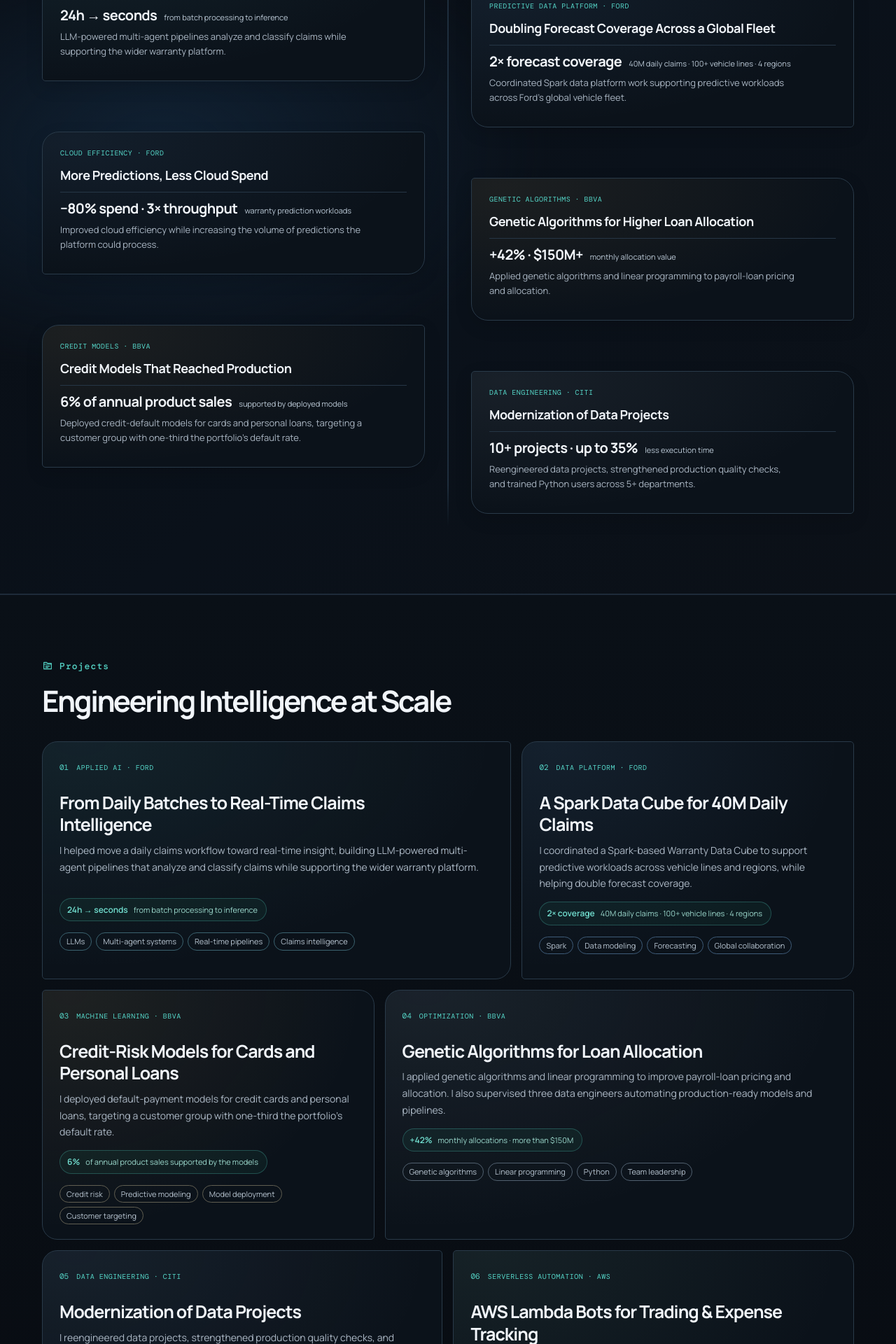
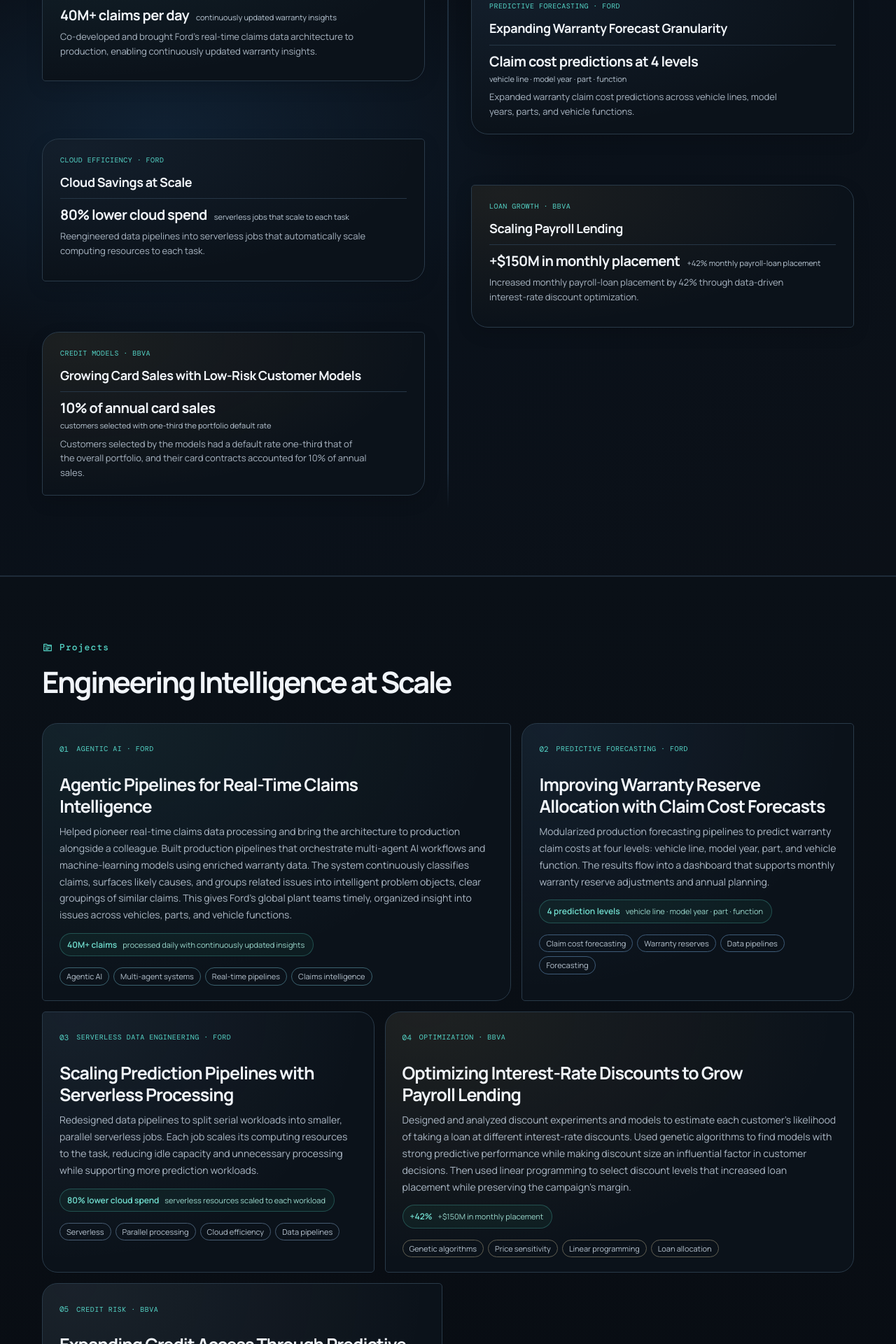
Before and after one commit to RodolfoRbl/portfolio-website, a Next.js app: page / in a window 1280 px wide. Shown: the part 2380-4300 px from the top of the page at 70% size. Built offline with nearby package versions, Linux system fonts and the light colour scheme.

Commit message:
Update portfolio achievements and projects

```diff
--- a/src/data/portfolio.ts
+++ b/src/data/portfolio.ts
@@ -17,9 +17,9 @@
     logo: "/logos/ford.png",
     logoClass: "ford-logo",
     highlights: [
-      "Cut warranty insight latency from 24 hours to seconds across a platform serving 40M claims daily.",
-      "Built LLM multi-agent workflows for claims classification and root-cause analysis.",
-      "Coordinated predictive data platform work spanning 100+ vehicle lines and four regions.",
+      "Built LLM-powered multi-agent workflows for claims classification and root-cause analysis.",
+      "Enabled real-time warranty insights, cutting latency from 24 hours to seconds on a platform processing 40M+ claims daily.",
+      "Advanced predictive data platform capabilities across 100+ vehicle lines and four regions.",
       "Reduced cloud spend by 80% and tripled prediction throughput.",
     ],
   },
@@ -31,10 +31,12 @@
     logo: "/logos/bbva.png",
     logoClass: "bbva-logo",
     highlights: [
-      "Raised monthly payroll-loan allocation by 42%, reaching more than $150M.",
+      "Increased monthly payroll-loan placement by 42%, generating $150M in incremental monthly placement.",
+      "Deployed credit-risk models that contributed to 10% of annual credit card sales.",
       "Applied genetic algorithms and linear programming to pricing and allocation.",
-      "Built credit-default models and reusable Python data science and ETL tools.",
-      "Supervised three data engineers; models contributed to 6% annual product sales.",
+      "Built credit-default models to strengthen lending decisions.",
+      "Developed reusable Python data science and ETL tools to scale analytical workflows.",
+      "Led model production validation with Data Engineers, adapting models to BBVA’s platform and monthly workflows.",
     ],
   },
   {
@@ -45,8 +47,8 @@
     logo: "/logos/citi.png",
     logoClass: "citi-logo",
     highlights: [
-      "Reengineered 10+ data projects, reducing execution time by up to 35%.",
-      "Improved data quality and automated workflows across more than five departments.",
+      "Reengineered 10+ data projects to strengthen production data quality and automation.",
+      "Scaled automated workflows across more than five departments.",
       "Led Python training for BI, regulatory reporting, and predictive modeling teams.",
     ],
   },
@@ -58,8 +60,8 @@
     logo: "/logos/summa.png",
     logoClass: "summa-logo",
     highlights: [
-      "Automated monthly processing, reducing delivery time from days to hours.",
-      "Automated premium and claims workflows.",
+      "Streamlined monthly claims processing, cutting delivery cycles from days to hours.",
+      "Digitized premium and claims workflows to improve processing consistency and operational control.",
       "Created interactive dashboards to monitor reinsurance contracts.",
     ],
   },
@@ -99,63 +101,53 @@
 export const achievements: Achievement[] = [
   {
     type: "REAL-TIME AI · FORD",
-    title: "Real-Time Claims Intelligence",
-    metric: "24h → seconds",
-    detail: "from batch processing to inference",
+    title: "Pioneering Real-Time Claims Processing",
+    metric: "40M+ claims per day",
+    detail: "continuously updated warranty insights",
     description:
-      "LLM-powered multi-agent pipelines analyze and classify claims while supporting the wider warranty platform.",
+      "Co-developed and brought Ford’s real-time claims data architecture to production, enabling continuously updated warranty insights.",
     category: "ai-math",
     tone: "cat-ai",
   },
   {
-    type: "PREDICTIVE DATA PLATFORM · FORD",
-    title: "Doubling Forecast Coverage Across a Global Fleet",
-    metric: "2× forecast coverage",
-    detail: "40M daily claims · 100+ vehicle lines · 4 regions",
+    type: "PREDICTIVE FORECASTING · FORD",
+    title: "Expanding Warranty Forecast Granularity",
+    metric: "Claim cost predictions at 4 levels",
+    detail: "vehicle line · model year · part · function",
     description:
-      "Coordinated Spark data platform work supporting predictive workloads across Ford’s global vehicle fleet.",
+      "Expanded warranty claim cost predictions across vehicle lines, model years, parts, and vehicle functions.",
     category: "engineering",
     tone: "cat-engineering",
   },
   {
     type: "CLOUD EFFICIENCY · FORD",
-    title: "More Predictions, Less Cloud Spend",
-    metric: "−80% spend · 3× throughput",
-    detail: "warranty prediction workloads",
+    title: "Cloud Savings at Scale",
+    metric: "80% lower cloud spend",
+    detail: "serverless jobs that scale to each task",
     description:
-      "Improved cloud efficiency while increasing the volume of predictions the platform could process.",
+      "Reengineered data pipelines into serverless jobs that automatically scale computing resources to each task.",
     category: "engineering",
     tone: "cat-engineering",
   },
   {
-    type: "GENETIC ALGORITHMS · BBVA",
-    title: "Genetic Algorithms for Higher Loan Allocation",
-    metric: "+42% · $150M+",
-    detail: "monthly allocation value",
+    type: "LOAN GROWTH · BBVA",
+    title: "Scaling Payroll Lending",
+    metric: "+$150M in monthly placement",
+    detail: "+42% monthly payroll-loan placement",
     description:
-      "Applied genetic algorithms and linear programming to payroll-loan pricing and allocation.",
+      "Increased monthly payroll-loan placement by 42% through data-driven interest-rate discount optimization.",
     category: "ai-math",
     tone: "cat-optimization",
   },
   {
     type: "CREDIT MODELS · BBVA",
-    title: "Credit Models That Reached Production",
-    metric: "6% of annual product sales",
-    detail: "supported by deployed models",
+    title: "Growing Card Sales with Low-Risk Customer Models",
+    metric: "10% of annual card sales",
+    detail: "customers selected with one-third the portfolio default rate",
     description:
-      "Deployed credit-default models for cards and personal loans, targeting a customer group with one-third the portfolio’s default rate.",
+      "Customers selected by the models had a default rate one-third that of the overall portfolio, and their card contracts accounted for 10% of annual sales.",
     category: "ai-math",
     tone: "cat-optimization",
-  },
-  {
-    type: "DATA ENGINEERING · CITI",
-    title: "Modernization of Data Projects",
-    metric: "10+ projects · up to 35%",
-    detail: "less execution time",
-    description:
-      "Reengineered data projects, strengthened production quality checks, and trained Python users across 5+ departments.",
-    category: "leadership",
-    tone: "cat-leadership",
   },
 ];
 
@@ -173,69 +165,58 @@
 export const projects: Project[] = [
   {
     number: "01",
-    type: "APPLIED AI · FORD",
-    title: "From Daily Batches to Real-Time Claims Intelligence",
+    type: "AGENTIC AI · FORD",
+    title: "Agentic Pipelines for Real-Time Claims Intelligence",
     description:
-      "I helped move a daily claims workflow toward real-time insight, building LLM-powered multi-agent pipelines that analyze and classify claims while supporting the wider warranty platform.",
-    result: "24h → seconds",
-    resultDetail: "from batch processing to inference",
-    tags: ["LLMs", "Multi-agent systems", "Real-time pipelines", "Claims intelligence"],
+      "Helped pioneer real-time claims data processing and bring the architecture to production alongside a colleague. Built production pipelines that orchestrate multi-agent AI workflows and machine-learning models using enriched warranty data. The system continuously classifies claims, surfaces likely causes, and groups related issues into intelligent problem objects, clear groupings of similar claims. This gives Ford’s global plant teams timely, organized insight into issues across vehicles, parts, and vehicle functions.",
+    result: "40M+ claims",
+    resultDetail: "processed daily with continuously updated insights",
+    tags: ["Agentic AI", "Multi-agent systems", "Real-time pipelines", "Claims intelligence"],
     tone: "project-ai",
   },
   {
     number: "02",
-    type: "DATA PLATFORM · FORD",
-    title: "A Spark Data Cube for 40M Daily Claims",
+    type: "PREDICTIVE FORECASTING · FORD",
+    title: "Improving Warranty Reserve Allocation with Claim Cost Forecasts",
     description:
-      "I coordinated a Spark-based Warranty Data Cube to support predictive workloads across vehicle lines and regions, while helping double forecast coverage.",
-    result: "2× coverage",
-    resultDetail: "40M daily claims · 100+ vehicle lines · 4 regions",
-    tags: ["Spark", "Data modeling", "Forecasting", "Global collaboration"],
+      "Modularized production forecasting pipelines to predict warranty claim costs at four levels: vehicle line, model year, part, and vehicle function. The results flow into a dashboard that supports monthly warranty reserve adjustments and annual planning.",
+    result: "4 prediction levels",
+    resultDetail: "vehicle line · model year · part · function",
+    tags: ["Claim cost forecasting", "Warranty reserves", "Data pipelines", "Forecasting"],
     tone: "project-data",
   },
   {
     number: "03",
-    type: "MACHINE LEARNING · BBVA",
-    title: "Credit-Risk Models for Cards and Personal Loans",
+    type: "SERVERLESS DATA ENGINEERING · FORD",
+    title: "Scaling Prediction Pipelines with Serverless Processing",
     description:
-      "I deployed default-payment models for credit cards and personal loans, targeting a customer group with one-third the portfolio’s default rate.",
-    result: "6%",
-    resultDetail: "of annual product sales supported by the models",
-    tags: ["Credit risk", "Predictive modeling", "Model deployment", "Customer targeting"],
-    tone: "project-optimization",
+      "Redesigned data pipelines to split serial workloads into smaller, parallel serverless jobs. Each job scales its computing resources to the task, reducing idle capacity and unnecessary processing while supporting more prediction workloads.",
+    result: "80% lower cloud spend",
+    resultDetail: "serverless resources scaled to each workload",
+    tags: ["Serverless", "Parallel processing", "Cloud efficiency", "Data pipelines"],
+    tone: "project-engineering",
   },
   {
     number: "04",
     type: "OPTIMIZATION · BBVA",
-    title: "Genetic Algorithms for Loan Allocation",
+    title: "Optimizing Interest-Rate Discounts to Grow Payroll Lending",
     description:
-      "I applied genetic algorithms and linear programming to improve payroll-loan pricing and allocation. I also supervised three data engineers automating production-ready models and pipelines.",
+      "Designed and analyzed discount experiments and models to estimate each customer’s likelihood of taking a loan at different interest-rate discounts. Used genetic algorithms to find models with strong predictive performance while making discount size an influential factor in customer decisions. Then used linear programming to select discount levels that increased loan placement while preserving the campaign’s margin.",
     result: "+42%",
-    resultDetail: "monthly allocations · more than $150M",
-    tags: ["Genetic algorithms", "Linear programming", "Python", "Team leadership"],
-    tone: "project-leadership",
+    resultDetail: "+$150M in monthly placement",
+    tags: ["Genetic algorithms", "Price sensitivity", "Linear programming", "Loan allocation"],
+    tone: "project-optimization",
   },
   {
     number: "05",
-    type: "DATA ENGINEERING · CITI",
-    title: "Modernization of Data Projects",
+    type: "CREDIT RISK · BBVA",
+    title: "Expanding Credit Access Through Predictive Risk Models",
     description:
-      "I reengineered data projects, strengthened production quality checks, and helped teams across the business build confidence with Python automation.",
-    result: "Up to 35%",
-    resultDetail: "less execution time · teams across 5+ departments",
-    tags: ["Python", "Data pipelines", "Quality controls", "Team enablement"],
-    tone: "project-engineering",
-  },
-  {
-    number: "06",
-    type: "SERVERLESS AUTOMATION · AWS",
-    title: "AWS Lambda Bots for Trading & Expense Tracking",
-    description:
-      "I deployed multi-purpose Telegram bots on AWS Lambda for trading, personal finance, expense logging, and customer-service workflows.",
-    result: "AWS Lambda",
-    resultDetail: "serverless bots for everyday tasks",
-    tags: ["AWS Lambda", "Telegram bots", "Serverless", "Automation"],
-    tone: "project-automation",
+      "Led model delivery from feature development through production validation. Developed features capturing customer behavior, transaction activity, and product usage, then applied model scores and risk thresholds to identify lower-risk customers for monthly card offers. Customers selected by the models had a default rate one-third that of the overall portfolio, and their card contracts accounted for 10% of annual sales. Validated the code, coordinated testing, adapted the models to BBVA’s platform, and worked with Data Engineers during parallel production runs and migration validation.",
+    result: "10% of annual card sales",
+    resultDetail: "customers selected with one-third the portfolio default rate",
+    tags: ["Credit risk", "Feature engineering", "Model deployment", "Customer targeting"],
+    tone: "project-leadership",
   },
 ];
 
```
Also changed, not shown: 1 other file (tests, documents, lock files or other folders).
